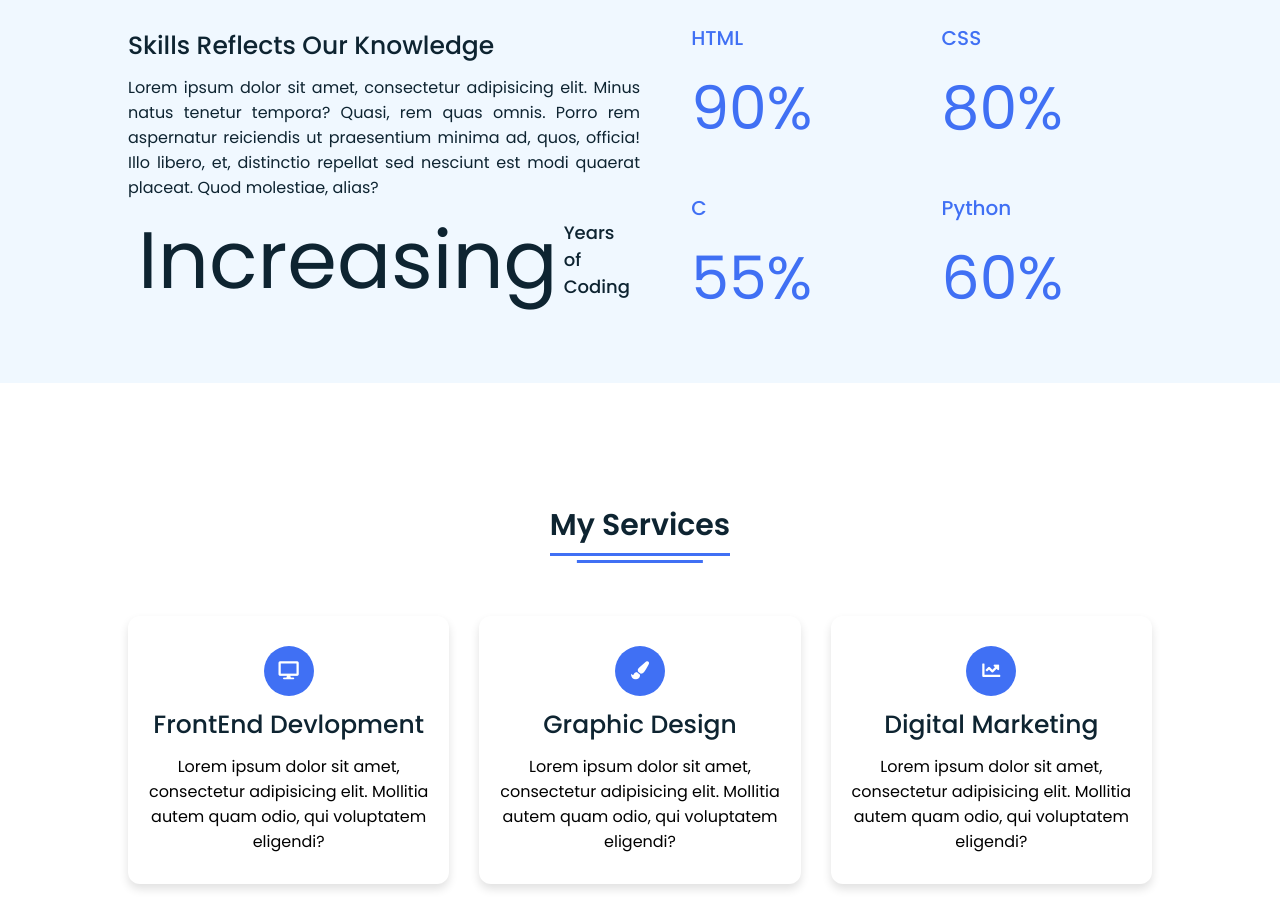
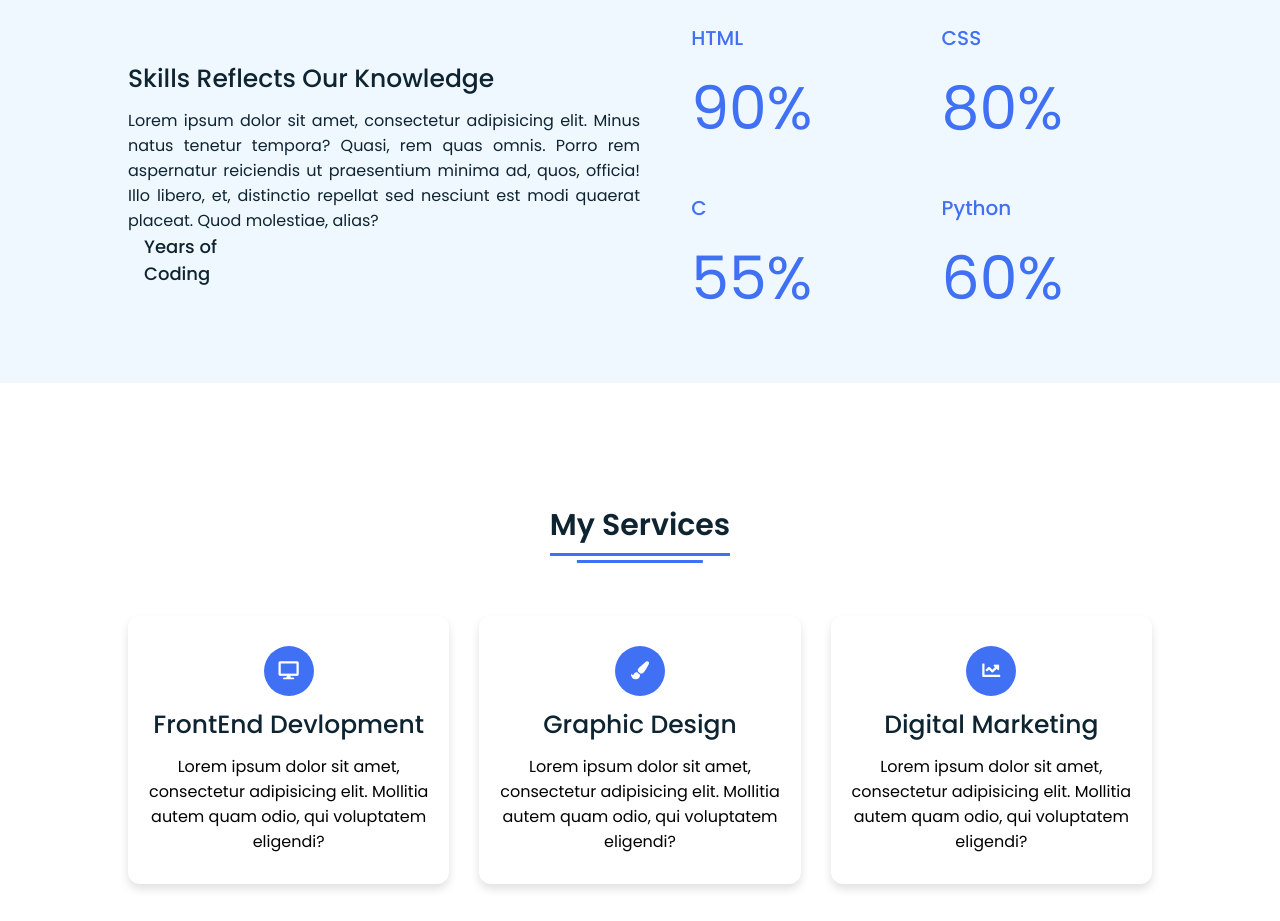
Before and after one commit to thenameizyuri/portfolio, a plain HTML site: page index.html in a window 1280 px wide. Shown: the part 1652-2573 px from the top of the page. Drawn offline with Linux system fonts and the light colour scheme.

Commit message:
modified the about

```diff
--- a/index.html
+++ b/index.html
@@ -93,7 +93,7 @@
             omnis. Porro rem aspernatur reiciendis ut praesentium minima ad, quos, officia! Illo libero, et, distinctio
             repellat sed nesciunt est modi quaerat placeat. Quod molestiae, alias?</p>
           <div class="experience">
-            <div class="num">Increasing</div>
+            <div class="num"></div>
             <div class="exp">Years of<br> Coding</div>
           </div>
         </div>
```
